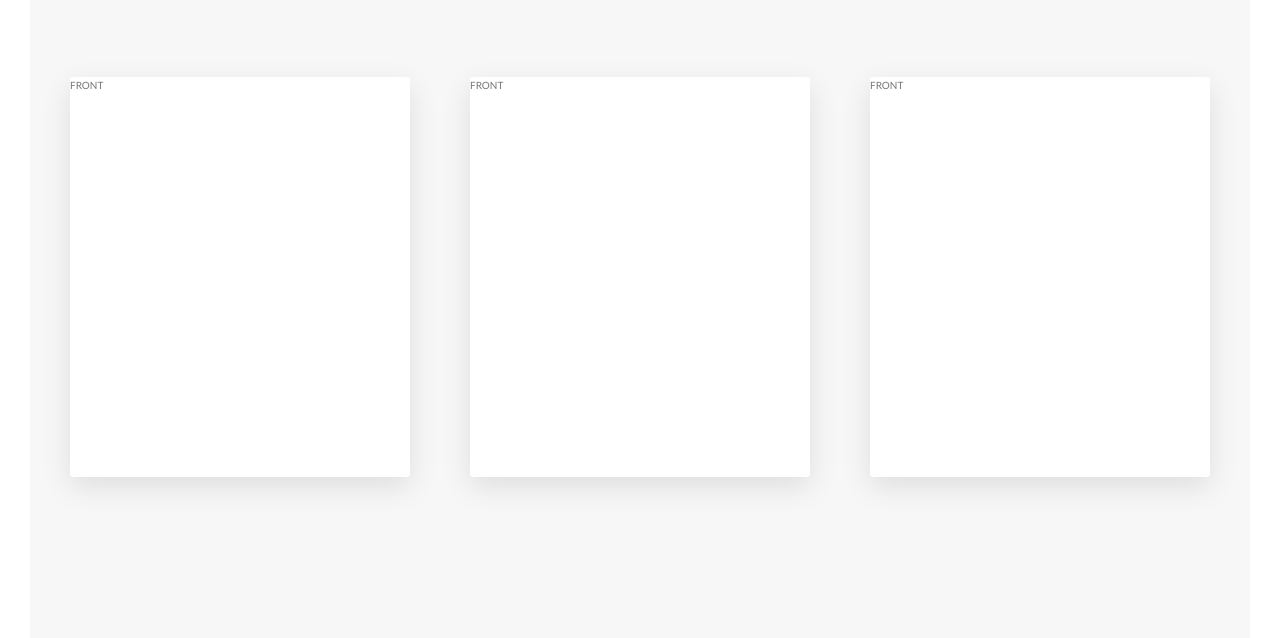
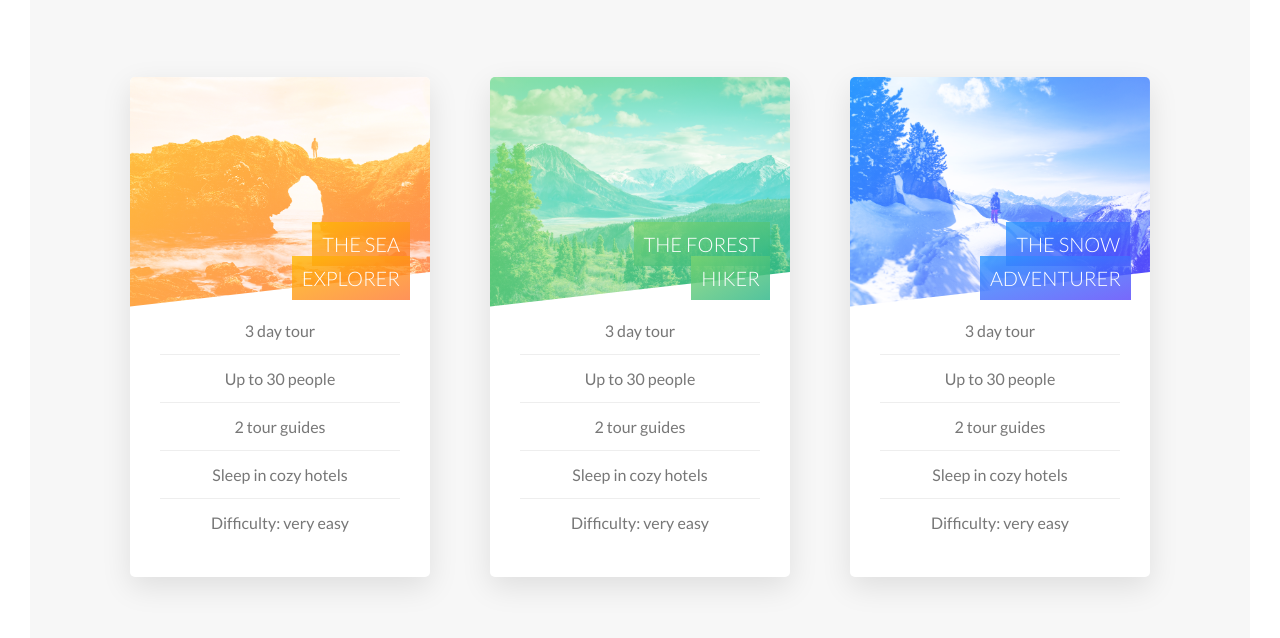
Before and after one commit to brentguf/outdoors, a website: page index.html in a window 1280 px wide. Shown: the part 2490-3128 px from the top of the page. Drawn offline with Linux system fonts and the light colour scheme.

Commit message:
cards front styling

```diff
--- a/index.html
+++ b/index.html
@@ -116,7 +116,21 @@
           <div class="col-1-of-3">
             <div class="card">
               <div class="card__side card__side--front">
-                FRONT
+                <div class="card__image card__image--1">&nbsp;</div>
+                <h4 class="card__heading">
+                  <span class="card__heading-span card__heading-span--1">
+                    The Sea Explorer
+                  </span>
+                </h4>
+                <div class="card__details u-center-text">
+                  <ul>
+                    <li>3 day tour</li>
+                    <li>Up to 30 people</li>
+                    <li>2 tour guides</li>
+                    <li>Sleep in cozy hotels</li>
+                    <li>Difficulty: very easy</li>
+                  </ul>
+                </div>
               </div>
               <div class="card__side card__side--back card__side--back-1">
                 BACK
@@ -126,7 +140,21 @@
           <div class="col-1-of-3">
             <div class="card">
               <div class="card__side card__side--front">
-                FRONT
+                <div class="card__image card__image--2">&nbsp;</div>
+                <h4 class="card__heading">
+                  <span class="card__heading-span card__heading-span--2">
+                    The Forest Hiker
+                  </span>
+                </h4>
+                <div class="card__details u-center-text">
+                  <ul>
+                    <li>3 day tour</li>
+                    <li>Up to 30 people</li>
+                    <li>2 tour guides</li>
+                    <li>Sleep in cozy hotels</li>
+                    <li>Difficulty: very easy</li>
+                  </ul>
+                </div>
               </div>
               <div class="card__side card__side--back card__side--back-2">
                 BACK
@@ -136,7 +164,21 @@
           <div class="col-1-of-3">
             <div class="card">
               <div class="card__side card__side--front">
-                FRONT
+                <div class="card__image card__image--3">&nbsp;</div>
+                  <h4 class="card__heading">
+                    <span class="card__heading-span card__heading-span--3">
+                      The Snow Adventurer
+                    </span>
+                  </h4>
+                <div class="card__details u-center-text">
+                  <ul>
+                    <li>3 day tour</li>
+                    <li>Up to 30 people</li>
+                    <li>2 tour guides</li>
+                    <li>Sleep in cozy hotels</li>
+                    <li>Difficulty: very easy</li>
+                  </ul>
+                </div>
               </div>
               <div class="card__side card__side--back card__side--back-3">
                 BACK
--- a/sass/abstracts/_variables.scss
+++ b/sass/abstracts/_variables.scss
@@ -11,6 +11,8 @@ $color-tertiary-light: #2998ff;
 $color-tertiary-dark: #5643fa;
 
 $color-grey-light-1: #f7f7f7;
+$color-grey-light-2: #eee;
+
 
 $color-grey-dark: #777;
 $color-white: #fff;
--- a/sass/components/_card.scss
+++ b/sass/components/_card.scss
@@ -1,26 +1,28 @@
 .card {
-  height: 40rem;
+  height: 50rem;
   perspective: 250rem;
   -moz-perspective: 250rem;
   position: relative;
 
   &__side {
     backface-visibility: hidden;
-    border-radius: .3rem;
+    border-radius: .5rem;
     box-shadow: 0 1rem 3rem rgba($color-black, .1);
-    height: 40rem;
+    height: 50rem;
+    overflow: hidden;
     position: absolute;
     top: 0;
     left: 0;
     width: 100%;
     transition: all 1s ease;
+    z-index: 1;
 
     &--front {
       background-color: $color-white;
     }
 
     &--back {
-      transform: rotateY(180deg);
+      transform: rotateY(-180deg);
 
       &-1 {
         background-image: linear-gradient(to right bottom, $color-secondary-light, $color-secondary-dark);
@@ -43,4 +45,70 @@
   &:hover &__side--back {
     transform: rotateY(0);
   }
+
+  &__image {
+    background-blend-mode: screen;
+    background-size: cover;
+    height: 23rem;
+    clip-path: polygon(0 0, 100% 0, 100% 85%, 0 100%);
+
+    &--1 {
+      background-image: linear-gradient(to right bottom, $color-secondary-light, $color-secondary-dark), url('../img/nat-5.jpg');
+    }
+
+    &--2 {
+      background-image: linear-gradient(to right bottom, $color-primary-light, $color-primary-dark), url('../img/nat-6.jpg');
+    }
+
+    &--3 {
+      background-image: linear-gradient(to right bottom, $color-tertiary-light, $color-tertiary-dark), url('../img/nat-7.jpg');
+    }
+  }
+
+  &__heading {
+    color: $color-white;
+    font-size: 2rem;
+    font-weight: 300;
+    position: absolute;
+    top: 15rem;
+    right: 2rem;
+    text-align: right;
+    text-transform: uppercase;
+    width: 50%;
+  }
+
+  &__heading-span {
+    -webkit-box-decoration-break: clone;
+    box-decoration-break: clone;
+    padding: 1rem;
+
+    &--1 {
+      background-image: linear-gradient(to right bottom, rgba($color-secondary-light, .8), rgba($color-secondary-dark, .8));
+    }
+
+    &--2 {
+      background-image: linear-gradient(to right bottom, rgba($color-primary-light, .8), rgba($color-primary-dark, .8));
+    }
+
+    &--3 {
+      background-image: linear-gradient(to right bottom, rgba($color-tertiary-light, .8), rgba($color-tertiary-dark, .8));
+    }
+  }
+
+  &__details {
+    ul {
+      list-style: none;
+      width: 80%;
+      margin: 0 auto;
+
+      li {
+        font-size: 1.6rem;
+        padding: 1rem;
+
+        &:not(:last-child) {
+          border-bottom: .1rem solid $color-grey-light-2;
+        }
+      }
+    }
+  }
 }
--- a/sass/pages/_about.scss
+++ b/sass/pages/_about.scss
@@ -23,5 +23,5 @@
 .section-tours {
   background-color: $color-grey-light-1;
   margin-top: -9.5rem;
-  padding: 25rem 0 50rem 0;
+  padding: 25rem 10rem 50rem;
 }
```
Also changed, not shown: css/style.css.
